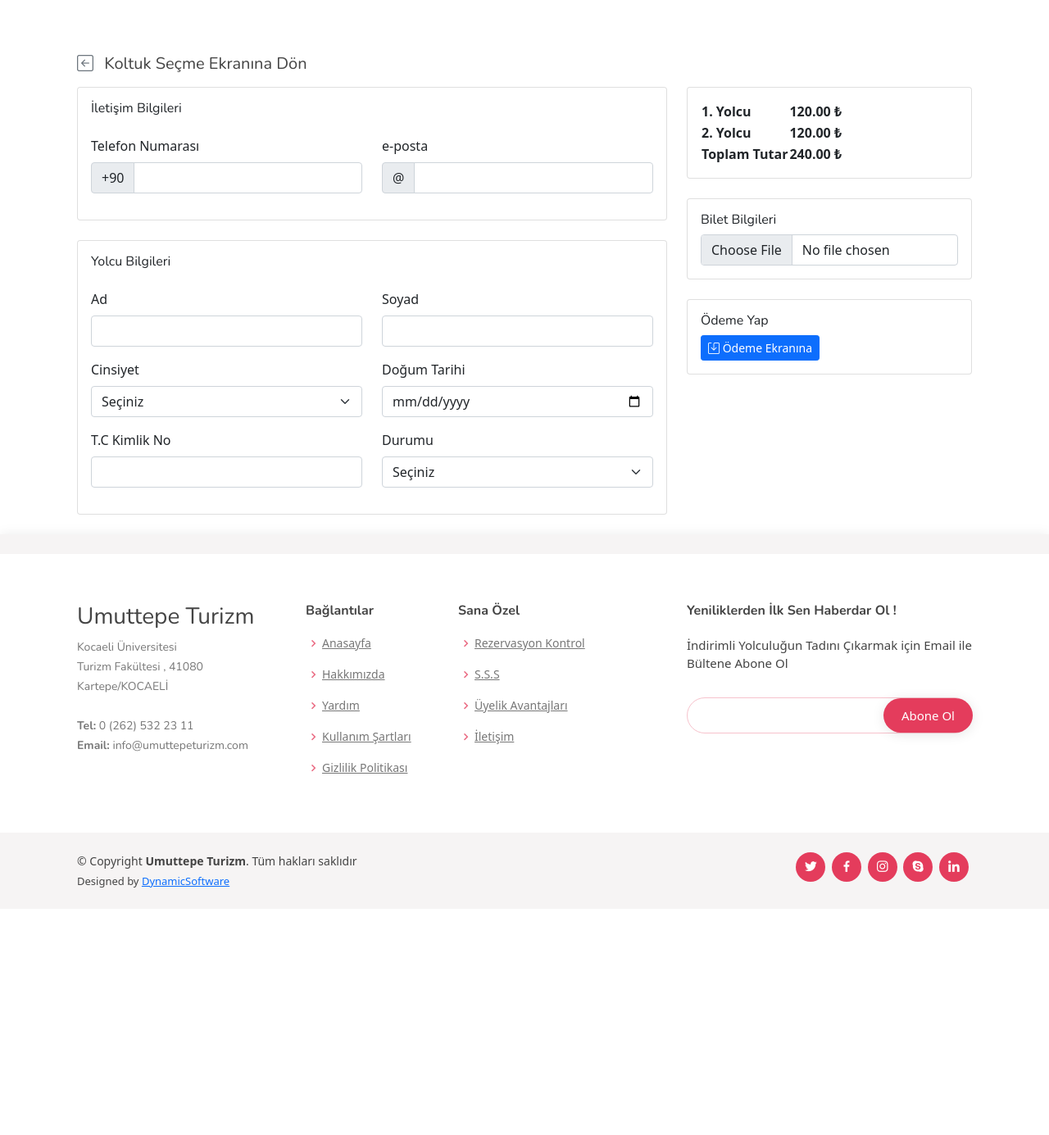
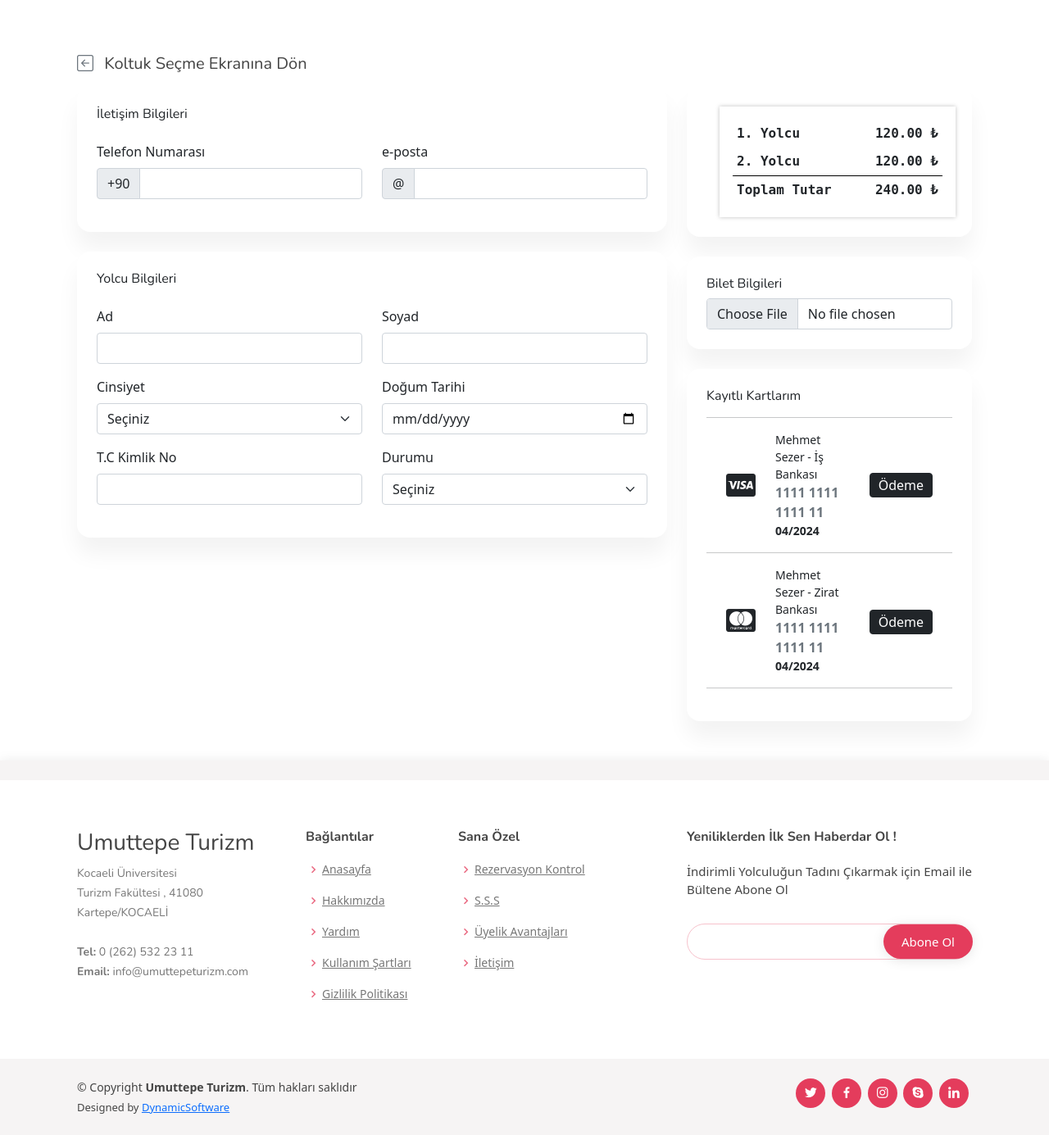
Before and after one commit to Arifcngk/UMUTTEPE-TURIZM, a CodeIgniter 4 app: the page made by app/Views/pages/passenger_info.php in a window 1280 px wide. Shown: the part 83-1468 px from the top of the page at 82% size. Before the commit the page ends 1166 px from the top, so only its background shows below. Run offline with PHP 8.4 and a stand-in for CodeIgniter, Linux system fonts and the light colour scheme; the template is opened without the code that fills it, so the values that code supplies are empty; some libraries are stand-ins or nearby versions.

Commit message:
payment update

```diff
--- a/app/Views/pages/passenger_info.php
+++ b/app/Views/pages/passenger_info.php
@@ -5,7 +5,9 @@
 
 <head>
     <?php include "app/Views/partials/_head.php" ?>
+
     <link href="https://cdn.jsdelivr.net/npm/bootstrap@5.0.0-beta3/dist/css/bootstrap.min.css" rel="stylesheet" />
+    <link href="public/assets/css/passenger_info.css" rel="stylesheet" />
 
 
 
--- a/app/Views/partials/passenger_info/payment_info.php
+++ b/app/Views/partials/passenger_info/payment_info.php
@@ -1,7 +1,37 @@
-<div class="card mb-4">
+<div class="card mb-5">
     <div class="card-body">
-        <h3 class="h6">Ödeme Yap</h3>
-        <button class="btn btn-primary btn-sm btn-icon-text"><i class="bi bi-save"></i> <span class="text">Ödeme
-                Ekranına </span></button>
+        <h3 class="h6">Kayıtlı Kartlarım</h3>
+        <hr>
+        <!-- kayıtlı kredi kartı -->
+        <div class="d-flex align-items-center justify-content-between px-4">
+            <div class="d-flex align-items-center">
+                <i class="fab fa-cc-visa fa-2x cc-color-visa"></i>
+                <div class="ms-4">
+                    <div class="small">Mehmet Sezer - İş Bankası </div>
+                    <div class="text-xs text-muted"><b>1111 1111 1111 11</b></div>
+                    <div class="small"><b>04/2024</b> </div>
+
+                </div>
+            </div>
+            <div class="ms-4 small">
+            <button type="button" class="btn btn-dark " style=" padding: 2px 10px;">Ödeme</button>
+            </div>
+        </div>
+        <hr>
+        <!-- kayıtlı kredi kartı -2 -->
+        <div class="d-flex align-items-center justify-content-between px-4">
+            <div class="d-flex align-items-center">
+                <i class="fab fa-cc-mastercard fa-2x cc-color-mastercard"></i>
+                <div class="ms-4">
+                    <div class="small">Mehmet Sezer - Zirat Bankası </div>
+                    <div class="text-xs text-muted"><b>1111 1111 1111 11</b></div>
+                    <div class="small"><b>04/2024</b> </div>
+                </div>
+            </div>
+            <div class="ms-4 small " style="padding-top: 3px;">
+                <button type="button" class="btn btn-dark " style=" padding: 2px 10px;">Ödeme</button>
+            </div>
+        </div>
+        <hr>
     </div>
 </div>
--- a/app/Views/partials/user_profile/_profil.php
+++ b/app/Views/partials/user_profile/_profil.php
@@ -106,8 +106,10 @@
                              <!-- Form Group (phone number)-->
                              <div class="col-md-6">
                                  <label class="small mb-1" for="inputPhone">Telefon Numaranız:</label>
-                                 <input class="form-control" id="inputPhone" type="tel"
-                                     placeholder="Enter your phone number" value="555-123-4567">
+                                 <div class="input-group">
+                                                <span class="input-group-text">+90</span>
+                                                <input type="phone" aria-label="phone" class="form-control">
+                                            </div>
                              </div>
                              <!-- Form Group (birthday)-->
                              <div class="col-md-6">
```
